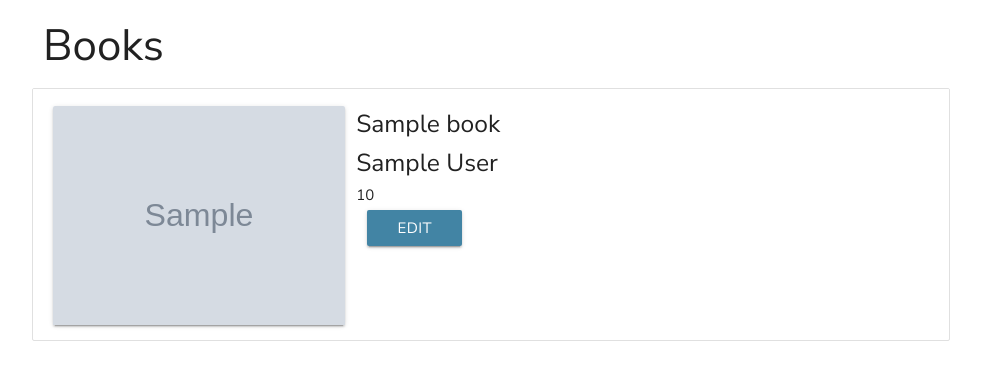
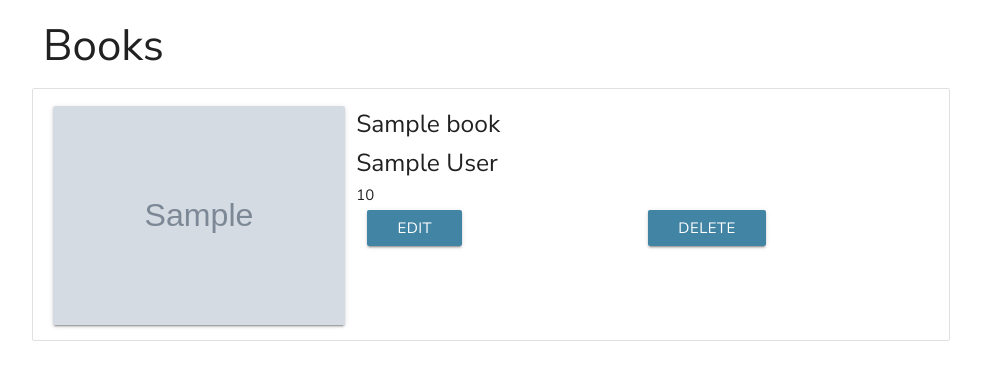
Before and after one commit to taikatta/Milestone3-Konyvkucko, a Flask app: page /books in a window 1280 px wide. Shown: the top 380 px of the page, without its empty margins (149-1130 px from the left). Run offline with Flask 2, Linux system fonts and the light colour scheme; grey boxes marked "Sample" are stand-in pictures; a database or web service that is not in the repository returns one stand-in record (values such as "Sample title"); some libraries are stand-ins or nearby versions.

Commit message:
Confirmation added before deleting a book

```diff
--- a/templates/books.html
+++ b/templates/books.html
@@ -34,6 +34,9 @@
                     <div class="col s6 m6 l6"><a class="btn" href="{{url_for('edit_book', book_id=book._id)}}">Edit</a>
                     </div>
 
+                    <div class="col s6 m6 l6"><a class="btn" href="{{url_for('delete_book', book_id=book._id)}}" onclick="return confirm('Are you sure you want to delete this item?');">Delete</a>
+                    </div>
+
                 </div>
 
             </div>
```
